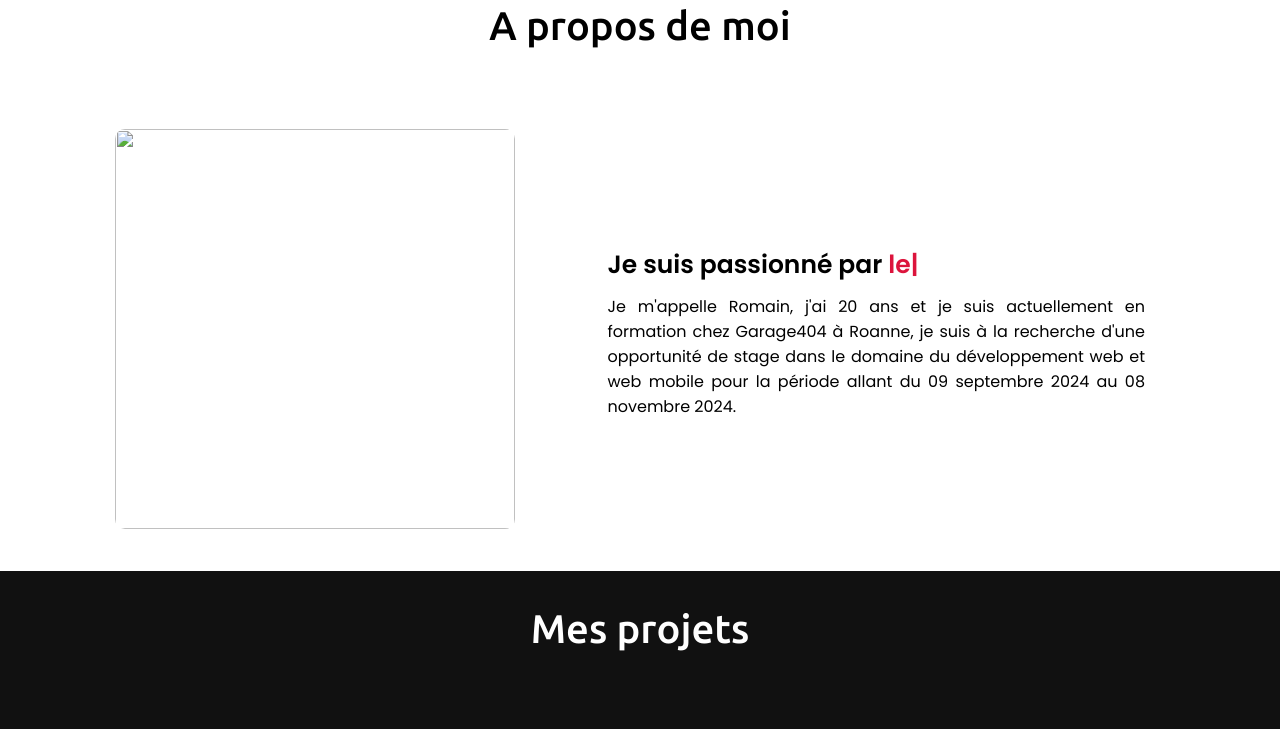
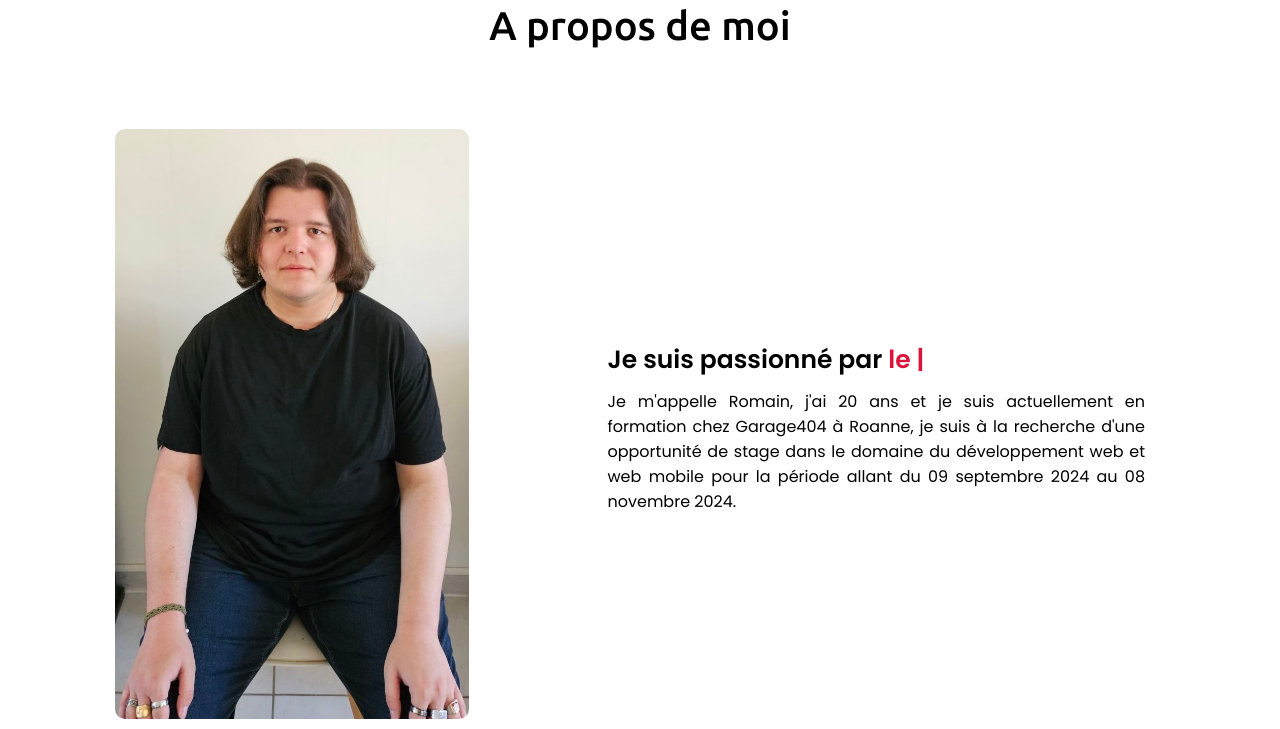
Before and after one commit to RomainRon/Portfolio, a plain HTML site: page index.html in a window 1280 px wide. Shown: the part 832-1561 px from the top of the page. Drawn offline with nearby package versions, Linux system fonts and the light colour scheme.

Commit message:
addPhotoCV

```diff
--- a/index.html
+++ b/index.html
@@ -57,7 +57,7 @@
             <h2 class="title">A propos de moi</h2>
             <div class="about-content">
                 <div class="column left">
-                    <img src="" alt="" class="about-img" style="border-radius: 10px;">
+                    <img src="./image/photoCV.jpg" id="imgCV" alt="" class="about-img" style="border-radius: 10px"</img>
                 </div>
                 <div class="column right about-img" style="padding: 20px; border-radius: 10px;">
                     <div class="text">Je suis passionné par <span class="typing-2"></span></div>
--- a/style.css
+++ b/style.css
@@ -35,6 +35,10 @@ section{
 #img{
     width: 288px ;
     height: 160px ;
+}
+#imgCV{
+    height: 75%;
+    width: 75%;
 }
 
 #text{
```
Also changed, not shown: image/photoCV.jpg (added).
